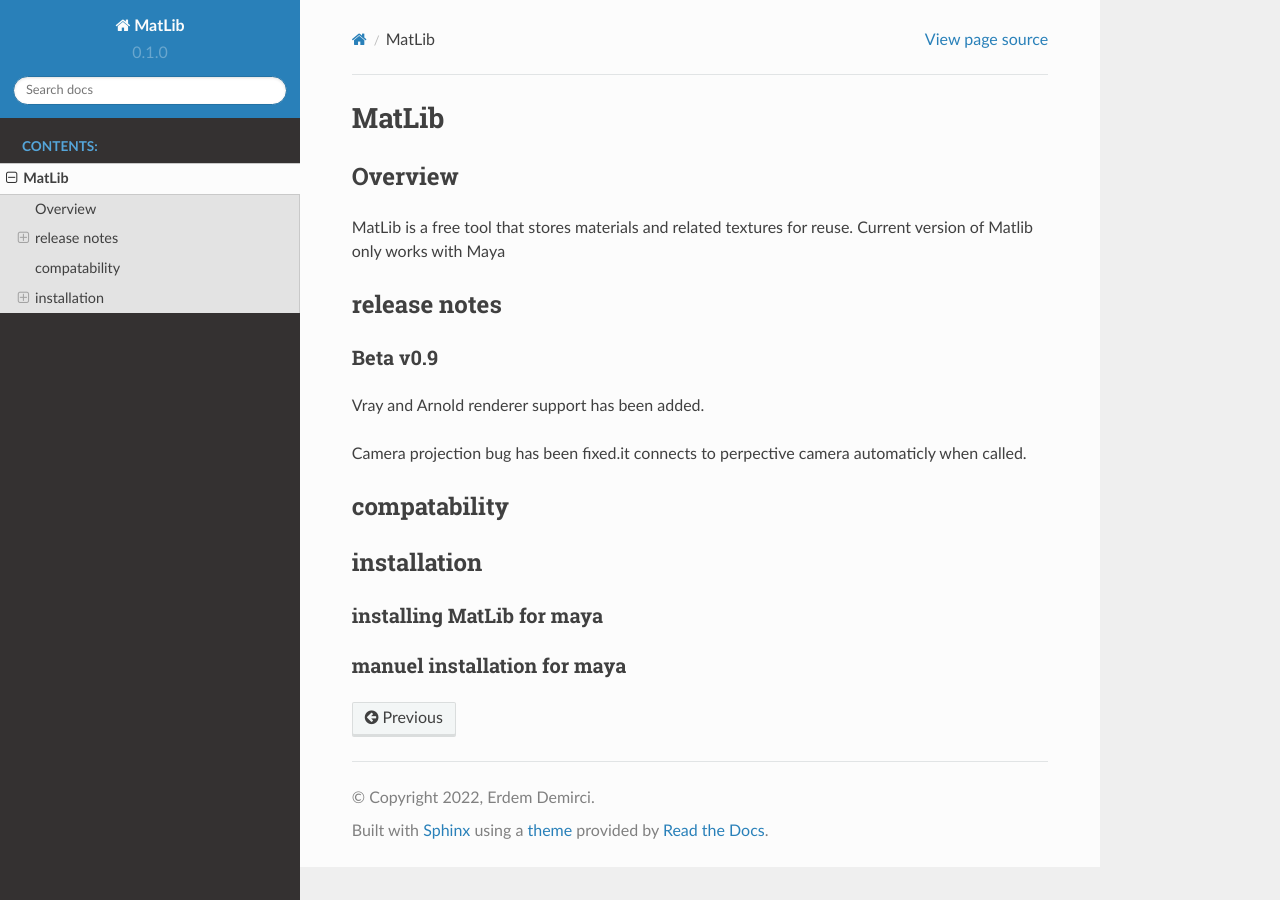
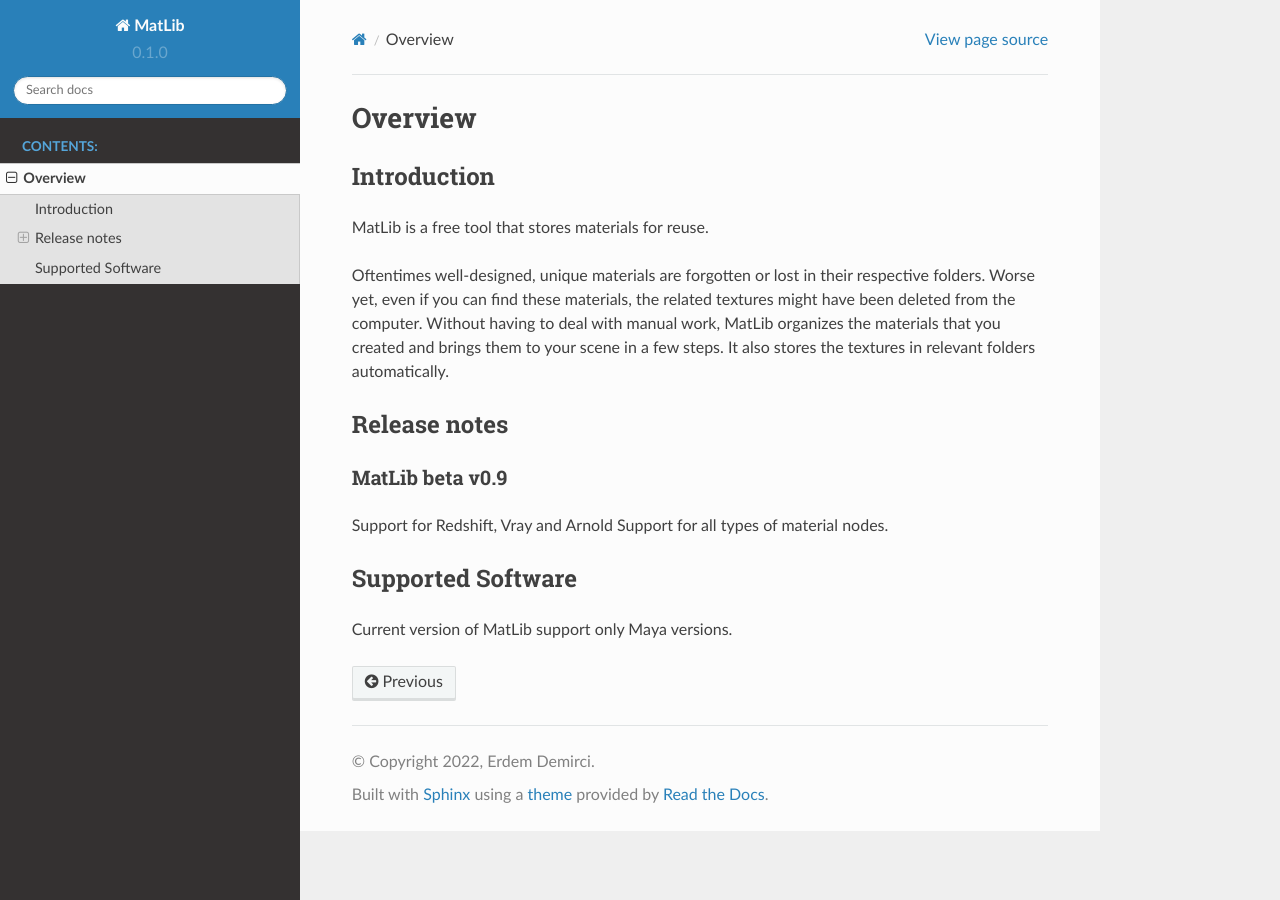
Before and after one commit to erdemirci/MatLib, a Sphinx documentation site: the page built from docs/source/contents.rst, in a window 1280 px wide. Built offline with Sphinx 7.4.7 and the Read the Docs theme 2.0.0, drawn with Linux system fonts in a browser that asks for light colours.

Commit message:
Update contents.rst

```diff
--- a/docs/source/contents.rst
+++ b/docs/source/contents.rst
@@ -1,30 +1,25 @@
-MatLib
+Overview
 ****
 
-Overview
+Introduction
 ====
 
-MatLib is a free tool that stores materials and related textures for reuse.
-Current version of Matlib only works with Maya
+MatLib is a free tool that stores materials for reuse.
 
-release notes
+Oftentimes well-designed, unique materials are forgotten or lost in their respective folders. Worse yet, even if you can find these materials, the related textures might have been deleted from the computer.
+Without having to deal with manual work, MatLib organizes the materials that you created and brings them to your scene in a few steps. It also stores the textures in relevant folders automatically.
+
+
+Release notes
 ====
 
-Beta v0.9
+MatLib beta v0.9
 ----
 
-Vray and Arnold renderer support has been added.
+Support for Redshift, Vray and Arnold
+Support for all types of material nodes.
 
-Camera projection bug has been fixed.it connects to perpective camera automaticly when called.
-
-compatability
+Supported Software
 ====
 
-installation
-====
-
-installing MatLib for maya
-----
-
-manuel installation for maya
-----
+Current version of MatLib support only Maya versions.
```
